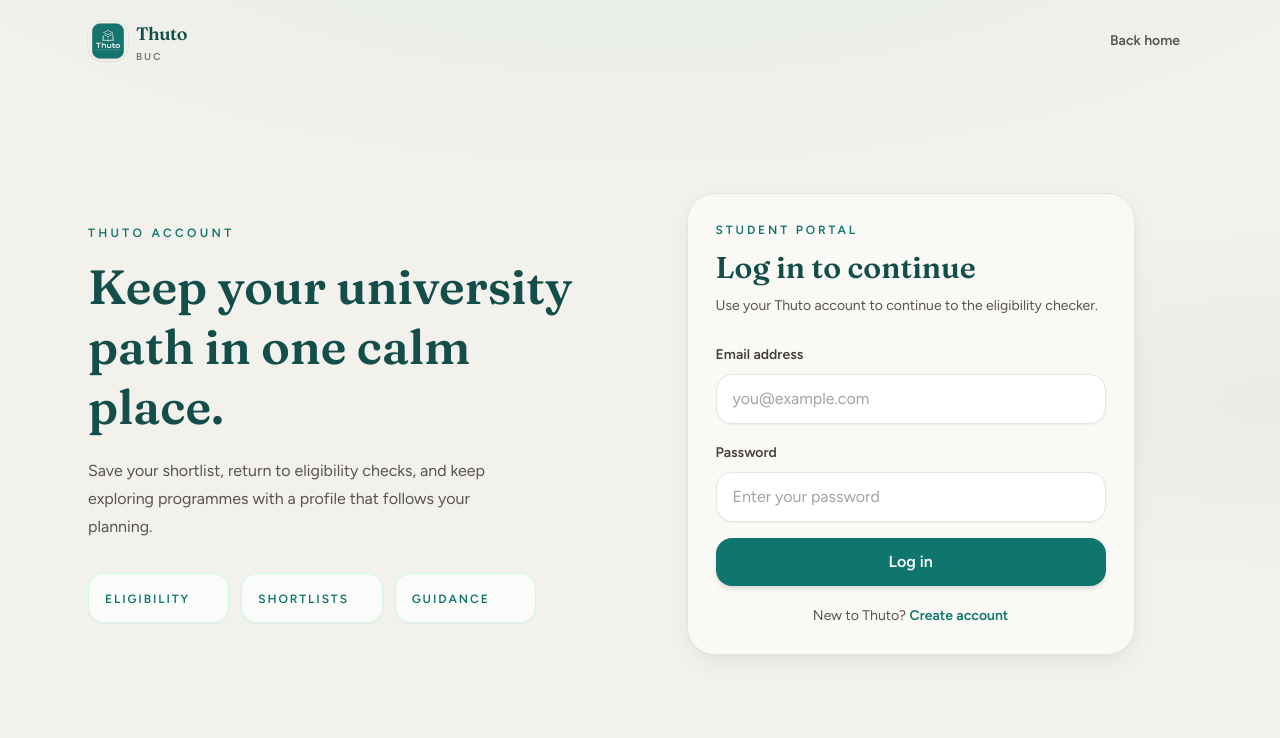
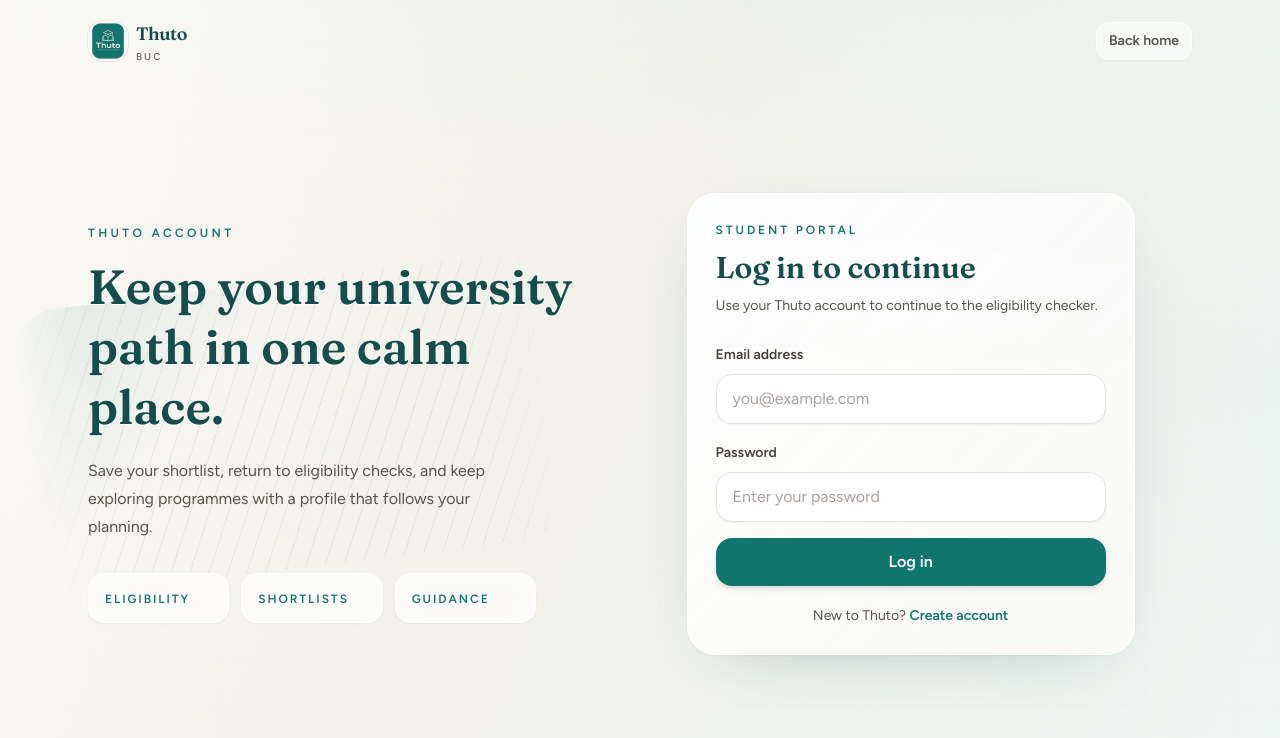
Before and after one commit to dondie52/thuto, a React (Vite) app: page /login in a window 1280 px wide. Shown: the top 738 px of the page. Built offline with nearby package versions, Linux system fonts and the light colour scheme; no server answers.

Commit message:
Polish portal backgrounds and entry links

```diff
--- a/src/components/landing/LandingLayout.jsx
+++ b/src/components/landing/LandingLayout.jsx
@@ -9,19 +9,19 @@ export default function LandingLayout() {
           <BrandMark />
           <nav className="hidden items-center gap-1 sm:flex" aria-label="Marketing">
             <Link
-              to="/programmes"
+              to="/login?next=/programmes"
               className="focus-ring rounded-xl px-3 py-2 text-sm font-medium text-stone-600 transition hover:bg-white/80 hover:text-brand-900"
             >
               Programmes
             </Link>
             <Link
-              to="/universities"
+              to="/login?next=/universities"
               className="focus-ring rounded-xl px-3 py-2 text-sm font-medium text-stone-600 transition hover:bg-white/80 hover:text-brand-900"
             >
               Universities
             </Link>
             <Link
-              to="/app"
+              to="/login?next=/app"
               className="focus-ring rounded-xl px-3 py-2 text-sm font-medium text-stone-600 transition hover:bg-white/80 hover:text-brand-900"
             >
               App
--- a/src/index.css
+++ b/src/index.css
@@ -62,8 +62,43 @@
 
   .thuto-page-bg {
     background-color: var(--thuto-surface);
-    background-image: radial-gradient(ellipse 120% 80% at 50% -20%, rgba(20, 184, 166, 0.08), transparent 55%),
-      radial-gradient(ellipse 80% 50% at 100% 50%, rgba(15, 118, 110, 0.04), transparent 45%);
+    background-image:
+      linear-gradient(115deg, rgba(250, 249, 246, 0.92) 0%, rgba(243, 241, 236, 0.76) 45%, rgba(235, 248, 245, 0.78) 100%),
+      radial-gradient(ellipse 115% 70% at 50% -18%, rgba(20, 184, 166, 0.18), transparent 58%),
+      radial-gradient(ellipse 90% 55% at 105% 48%, rgba(15, 118, 110, 0.1), transparent 54%),
+      linear-gradient(rgba(19, 78, 74, 0.035) 1px, transparent 1px),
+      linear-gradient(90deg, rgba(19, 78, 74, 0.03) 1px, transparent 1px);
+    background-position:
+      center,
+      center,
+      center,
+      0 0,
+      0 0;
+    background-size:
+      auto,
+      auto,
+      auto,
+      44px 44px,
+      44px 44px;
+  }
+
+  .thuto-page-bg::selection {
+    background: rgba(20, 184, 166, 0.22);
+  }
+
+  .thuto-surface-panel {
+    background:
+      linear-gradient(135deg, rgba(255, 255, 255, 0.92), rgba(250, 249, 246, 0.86)),
+      linear-gradient(180deg, rgba(20, 184, 166, 0.08), transparent 46%);
+    box-shadow: 0 20px 70px -36px rgba(19, 78, 74, 0.34), 0 1px 2px rgba(15, 23, 42, 0.05);
+  }
+
+  .thuto-auth-ribbon {
+    background-image:
+      linear-gradient(135deg, rgba(15, 118, 110, 0.16), transparent 34%),
+      repeating-linear-gradient(115deg, rgba(19, 78, 74, 0.1) 0 1px, transparent 1px 18px);
+    -webkit-mask-image: linear-gradient(90deg, transparent, black 14%, black 84%, transparent);
+    mask-image: linear-gradient(90deg, transparent, black 14%, black 84%, transparent);
   }
 
   .focus-ring {
--- a/src/pages/AuthPage.jsx
+++ b/src/pages/AuthPage.jsx
@@ -1,4 +1,4 @@
-import { useMemo, useState } from "react";
+import { useEffect, useMemo, useState } from "react";
 import { Link, useNavigate, useSearchParams } from "react-router-dom";
 import BrandMark from "../components/BrandMark.jsx";
 import { useDocumentTitle } from "../hooks/useDocumentTitle.js";
@@ -33,6 +33,20 @@ export default function AuthPage({ mode }) {
   const [submitting, setSubmitting] = useState(false);
 
   const alternateHref = authLink(isSignup ? "/login" : "/signup", nextPath);
+
+  useEffect(() => {
+    if (!configured) return undefined;
+    let cancelled = false;
+    const sb = getSupabase();
+    sb?.auth.getSession().then(({ data }) => {
+      if (!cancelled && data?.session) {
+        navigate(nextPath, { replace: true });
+      }
+    });
+    return () => {
+      cancelled = true;
+    };
+  }, [configured, navigate, nextPath]);
 
   async function onSubmit(e) {
     e.preventDefault();
@@ -81,21 +95,23 @@ export default function AuthPage({ mode }) {
   }
 
   return (
-    <div className="thuto-page-bg min-h-dvh text-slate-900">
-      <header className="mx-auto flex max-w-6xl items-center justify-between px-4 py-4 sm:px-6">
+    <div className="thuto-page-bg min-h-dvh overflow-hidden text-slate-900">
+      <header className="relative z-10 mx-auto flex max-w-6xl items-center justify-between px-4 py-4 sm:px-6">
         <BrandMark />
         <Link
           to="/"
-          className="focus-ring rounded-xl px-3 py-2 text-sm font-semibold text-stone-600 transition hover:bg-white/80 hover:text-brand-900"
+          className="focus-ring rounded-xl border border-white/60 bg-white/45 px-3 py-2 text-sm font-semibold text-stone-600 shadow-sm backdrop-blur transition hover:bg-white/80 hover:text-brand-900"
         >
           Back home
         </Link>
       </header>
 
-      <main className="mx-auto grid min-h-[calc(100dvh-5.5rem)] w-full max-w-6xl items-center gap-8 px-4 pb-10 pt-3 sm:px-6 lg:grid-cols-[0.95fr_1.05fr]">
-        <section className="hidden lg:block">
+      <main className="relative z-10 mx-auto grid min-h-[calc(100dvh-5.5rem)] w-full max-w-6xl items-center gap-8 px-4 pb-10 pt-3 sm:px-6 lg:grid-cols-[0.95fr_1.05fr]">
+        <section className="relative hidden lg:block">
+          <div className="thuto-auth-ribbon pointer-events-none absolute -left-16 top-1/2 h-72 w-[34rem] -translate-y-1/2 rotate-[-7deg] rounded-[3rem] opacity-70" aria-hidden />
+          <div className="relative">
             <p className="text-xs font-semibold uppercase tracking-[0.28em] text-brand-700">Thuto account</p>
-          <h1 className="mt-4 max-w-lg font-display text-5xl font-semibold leading-tight text-brand-900">
+            <h1 className="mt-4 max-w-lg font-display text-5xl font-semibold leading-tight text-brand-900 drop-shadow-[0_1px_0_rgba(255,255,255,0.65)]">
               Keep your university path in one calm place.
             </h1>
             <p className="mt-5 max-w-md text-base leading-7 text-stone-600">
@@ -104,14 +120,15 @@ export default function AuthPage({ mode }) {
             </p>
             <div className="mt-8 grid max-w-md grid-cols-3 gap-3">
               {["Eligibility", "Shortlists", "Guidance"].map((label) => (
-              <div key={label} className="rounded-2xl border border-brand-100 bg-white/70 px-4 py-3 shadow-sm">
+                <div key={label} className="rounded-2xl border border-white/70 bg-white/65 px-4 py-3 shadow-sm backdrop-blur">
                   <span className="text-xs font-semibold uppercase tracking-[0.16em] text-brand-700">{label}</span>
                 </div>
               ))}
             </div>
+          </div>
         </section>
 
-        <section className="mx-auto w-full max-w-md rounded-[1.75rem] border border-stone-200 bg-[var(--thuto-surface-elevated)] p-5 shadow-card sm:p-7">
+        <section className="thuto-surface-panel mx-auto w-full max-w-md rounded-[1.75rem] border border-white/70 p-5 shadow-card backdrop-blur-xl sm:p-7">
           <div>
             <p className="text-xs font-semibold uppercase tracking-[0.24em] text-brand-700">Student portal</p>
             <h2 className="mt-3 font-display text-3xl font-semibold text-brand-900">
```
Also changed, not shown: src/pages/CompareProgrammes.jsx (+38 -19 lines). Lines whose indentation alone changed are shown as unchanged.
